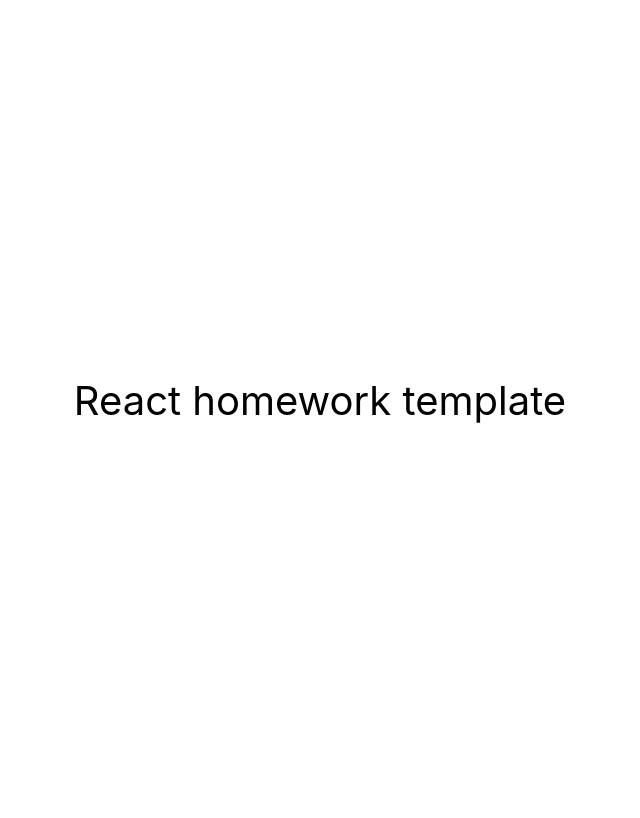
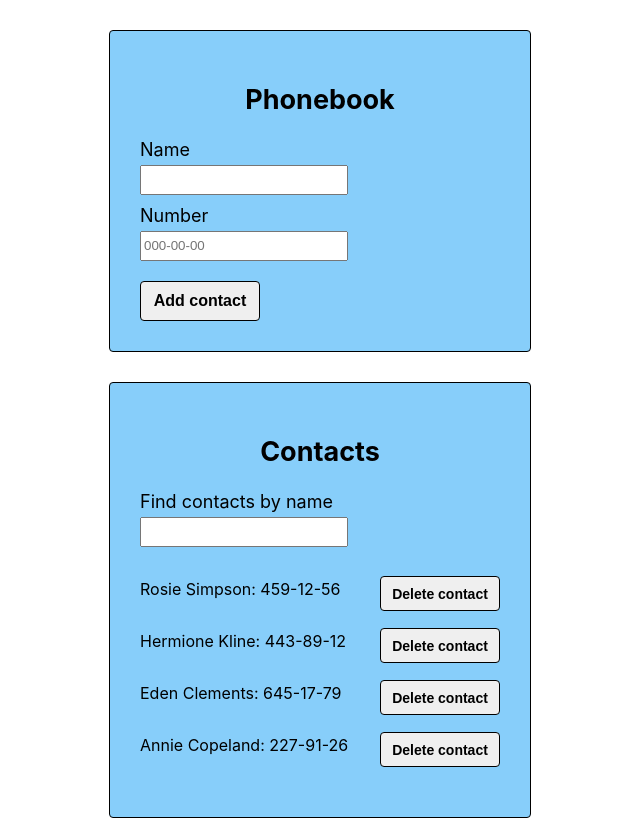
Before and after one commit to dmitrikll/goit-react-hw-02-phonebook, a React (Create React App) app: page / in a window 1280 px wide. Shown: the whole page, without its empty margins (320-960 px from the left). Built offline with nearby package versions, Linux system fonts and the light colour scheme.

Commit message:
add task

```diff
--- a/package.json
+++ b/package.json
@@ -7,9 +7,12 @@
     "@testing-library/jest-dom": "^5.16.3",
     "@testing-library/react": "^12.1.4",
     "@testing-library/user-event": "^13.5.0",
+    "nanoid": "^4.0.0",
+    "notiflix": "^3.2.6",
     "react": "^18.1.0",
     "react-dom": "^18.1.0",
     "react-scripts": "5.0.1",
+    "styled-components": "^5.3.6",
     "web-vitals": "^2.1.3"
   },
   "scripts": {
--- a/src/components/App.jsx
+++ b/src/components/App.jsx
@@ -1,16 +1,78 @@
-export const App = () => {
-  return (
-    <div
-      style={{
-        height: '100vh',
-        display: 'flex',
-        justifyContent: 'center',
-        alignItems: 'center',
-        fontSize: 40,
-        color: '#010101'
-      }}
-    >
-      React homework template
-    </div>
-  );
+import { Component, nanoid, Report, Section, ContactForm, ContactList, Filter } from 'utils/allComponents';
+
+export class App extends Component {
+  state = {
+    contacts: [
+      { id: nanoid(), name: 'Rosie Simpson', number: '459-12-56' },
+      { id: nanoid(), name: 'Hermione Kline', number: '443-89-12' },
+      { id: nanoid(), name: 'Eden Clements', number: '645-17-79' },
+      { id: nanoid(), name: 'Annie Copeland', number: '227-91-26' },
+    ],
+    filter: '',
+  };
+
+  addContact = event => {
+    event.preventDefault();
+
+    const form = event.target;
+    const { name, number } = form.elements;
+
+    const contact = {
+      name: name.value,
+      number: number.value,
+      id: nanoid(),
+    };
+
+    if (this.state.contacts.find(contact => contact.name === name.value)) {
+      Report.info(
+        'Contact is present in the list!',
+        ' ',
+        'Ok',
+      );
+      return;
+    }
+
+    this.setState(prevState => ({
+      contacts: [...prevState.contacts, contact],
+    }));
+    form.reset();
+  };
+
+  deleteContact = (id) => {
+    this.setState((prevState) => ({
+      contacts: prevState.contacts.filter((contact) => contact.id !== id),
+    }));
+  };
+
+  inputFilter = (event) => {
+    this.setState({ filter: event.currentTarget.value });
+  };
+
+  visibleContact = () => {
+    const { filter, contacts } = this.state;
+    const normalizeFilter = filter.toLowerCase();
+
+    return contacts.filter(contact => contact.name.toLowerCase().includes(normalizeFilter));
+  }
+
+  render() {
+    const { filter, contacts } = this.state;
+    const filterContact = this.visibleContact();
+    return (
+      <>
+        <Section title="Phonebook">
+          <ContactForm onSubmit={this.addContact} />
+        </Section>
+        <Section title="Contacts">
+          {contacts.length > 1 && (
+            <Filter value={filter} onChange={this.inputFilter} />
+          )}
+          {contacts.length > 0 ?
+            (<ContactList contacts={filterContact} deleteContact={this.deleteContact} />) : (Report.info('Contact list is empty!', ' ',
+              'Ok',
+            ))}
+        </Section>
+      </>
+    );
+  };
 };
--- /dev/null
+++ b/src/components/ContactForm/ContactForm.jsx
@@ -0,0 +1,38 @@
+import {Component } from "react";
+import PropTypes from "prop-types";
+import { Button, Input, Label } from "./ContactForm.styled";
+
+export class ContactForm extends Component {
+    render() {
+        return (
+            <form onSubmit={this.props.onSubmit}>
+                <Label>Name
+                    <Input
+                        type="text"
+                        name="name"
+                        pattern="^[a-zA-Zа-яА-Я]+(([' -][a-zA-Zа-яА-Я ])?[a-zA-Zа-яА-Я]*)*$"
+                        title="Name may contain only letters, apostrophe, dash and spaces. For example Adrian, Jacob Mercer, Charles de Batz de Castelmore d'Artagnan"
+                        required
+                    />
+                </Label>
+                <Label>Number
+                    <Input
+                        placeholder="000-00-00"
+                        type="tel"
+                        name="number"
+                        pattern="\+?\d{1,4}?[-.\s]?\(?\d{1,3}?\)?[-.\s]?\d{1,4}[-.\s]?\d{1,4}[-.\s]?\d{1,9}"
+                        title="Phone number must be digits and can contain spaces, dashes, parentheses and can start with +"
+                        required
+                    />
+                </Label>
+                <Button type="submit">
+                    Add contact
+                </Button>
+            </form>
+        );
+    };
+};
+
+ContactForm.propTypes = {
+    onSubmit: PropTypes.func.isRequired,
+};
--- /dev/null
+++ b/src/components/ContactForm/ContactForm.styled.jsx
@@ -0,0 +1,34 @@
+import styled from "styled-components";
+
+export const Label = styled.label`
+    display: block;
+    margin-bottom: 5px;
+    font-size: 18px;
+    color: #000000;
+`;
+
+export const Input = styled.input`
+    display: block;
+    width: 200px;
+    height: 24px;
+    margin-top: 5px;
+    margin-bottom: 10px;
+`;
+
+export const Button = styled.button`
+    width: 120px;
+    margin-top: 10px;
+    padding: 10px;
+    font-size: 16px;
+    font-weight: bold;
+    color: #000000;
+    border: 1px solid #000000;
+    border-radius: 4px;
+
+    &:hover {
+    cursor: pointer;
+    background-color: #006400;
+    color: #ffffff;
+    box-shadow: 0px 0px 7px 0px #006400;
+    }
+`;
--- /dev/null
+++ b/src/components/ContactList/ContactList.jsx
@@ -0,0 +1,28 @@
+import PropTypes from "prop-types";
+import { Button, Item, List } from "./ContactList.styled";
+
+export function ContactList({ contacts, deleteContact }) {
+    return (
+        <List>
+            {contacts.map(({ id, name, number }) => (
+                <Item key={id}>
+                    <p>
+                        {name}: {number}
+                    </p>
+                    <Button type="button" onClick={() => deleteContact(id)} value="delete">Delete contact</Button>
+                </Item>
+            ))}
+        </List>
+    );
+};
+
+ContactList.propTypes = {
+    contacts: PropTypes.arrayOf(
+        PropTypes.shape({
+            id: PropTypes.string.isRequired,
+            name: PropTypes.string.isRequired,
+            number: PropTypes.string.isRequired,
+        }),
+    ),
+    deleteContact: PropTypes.func.isRequired,
+};
--- /dev/null
+++ b/src/components/ContactList/ContactList.styled.jsx
@@ -0,0 +1,33 @@
+import styled from "styled-components";
+
+export const List = styled.ul`
+padding-left: 0px;
+list-style: none;
+`;
+
+export const Item = styled.li`
+display: flex;
+justify-content: space-between;
+align-items: center;
+margin-left: 0px;
+list-style: none;
+`;
+
+export const Button = styled.button`
+width: 120px;
+height: 35px;
+margin-top: 10px;
+padding: 2px;
+font-size: 14px;
+font-weight: bold;
+color: #000000;
+border: 1px solid #000000;
+border-radius: 4px;
+
+&:hover {
+    cursor: pointer;
+    background-color: #FF0000;
+    color: #FFFFFF;
+    box-shadow: 0px 0px 7px 0px #FF0000;
+}
+`;
--- /dev/null
+++ b/src/components/Filter/Filter.jsx
@@ -0,0 +1,16 @@
+import PropTypes from "prop-types";
+import { Input, Label } from "./Filter.styled";
+
+export function Filter ({ value, onChange}) {
+    return (
+        <Label>
+            Find contacts by name
+            <Input type='text' value={value} onChange={onChange} />
+        </Label>
+    )
+};
+
+Filter.propTypes = {
+    value: PropTypes.string,
+    onChange: PropTypes.func.isRequired,
+};
--- /dev/null
+++ b/src/components/Filter/Filter.styled.jsx
@@ -0,0 +1,16 @@
+import styled from "styled-components";
+
+export const Label = styled.label`
+display: block;
+margin-bottom: 5px;
+font-size: 18px;
+color: #000000;
+`;
+
+export const Input = styled.input`
+display: block;
+width: 200px;
+height: 24px;
+margin-top: 5px;
+margin-bottom: 10px;
+`;
--- /dev/null
+++ b/src/components/Section/Section.jsx
@@ -0,0 +1,18 @@
+import PropTypes from 'prop-types';
+import { Card, Title } from './Section.styled';
+
+export const Section = ({title, children}) => {
+    return (
+        <Card>
+            <Title>
+                <h2>{title}</h2>
+            </Title>
+            {children}
+        </Card>
+    );
+};
+
+Section.propTypes = {
+    title: PropTypes.string.isRequired,
+    children: PropTypes.node.isRequired,
+};
--- /dev/null
+++ b/src/components/Section/Section.styled.jsx
@@ -0,0 +1,21 @@
+import styled from 'styled-components';
+
+export const Card = styled.div`
+width: 360px;
+margin-left: auto;
+margin-right: auto;
+margin-top: 30px;
+padding: 30px;
+background: #87CEFA;
+border: 1px solid #000000;
+border-radius: 4px;
+`;
+
+export const Title = styled.h2`
+display: block;
+margin-top: 0px;
+margin-bottom: 10px;
+text-align: center;
+font-size: 18px;
+color: #000000;
+`;
--- /dev/null
+++ b/src/utils/allComponents.js
@@ -0,0 +1,9 @@
+import { Component } from "react";
+import { nanoid } from 'nanoid';
+import { Report } from 'notiflix/build/notiflix-report-aio';
+import { Section } from "components/Section/Section";
+import { ContactForm } from 'components/ContactForm/ContactForm';
+import { ContactList } from "components/ContactList/ContactList";
+import { Filter } from "components/Filter/Filter";
+
+export { Component, nanoid, Report, Section, ContactForm, ContactList, Filter };
```
Also changed, not shown: 1 other file (tests, documents, lock files or other folders).
